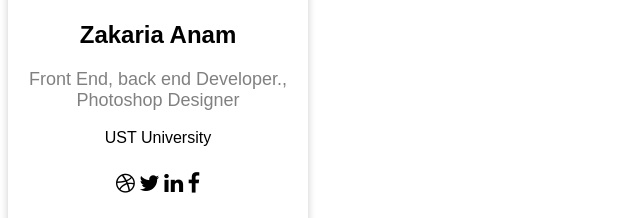
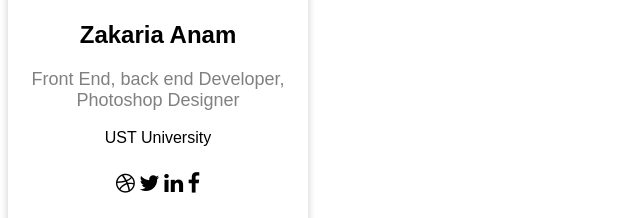
Before and after one commit to zacharia-anam/zach, a plain HTML site: page Index.html in a window 1280 px wide. Shown: the part 312-530 px from the top of the page, 0-640 px from the left. Drawn offline with nearby package versions, Linux system fonts and the light colour scheme.

Commit message:
updating dot

```diff
--- a/Index.html
+++ b/Index.html
@@ -22,7 +22,7 @@
         <div class="card">
             <img src="images/zach.jpg" alt="John" style="width:100%">
             <h1>Zakaria Anam</h1>
-            <p class="title">Front End, back end Developer., Photoshop Designer</p>
+            <p class="title">Front End, back end Developer, Photoshop Designer</p>
             <p>UST University</p>
             <div style="margin: 24px 0;">
               <a href="#"><i class="fa fa-dribbble"></i></a>
```
